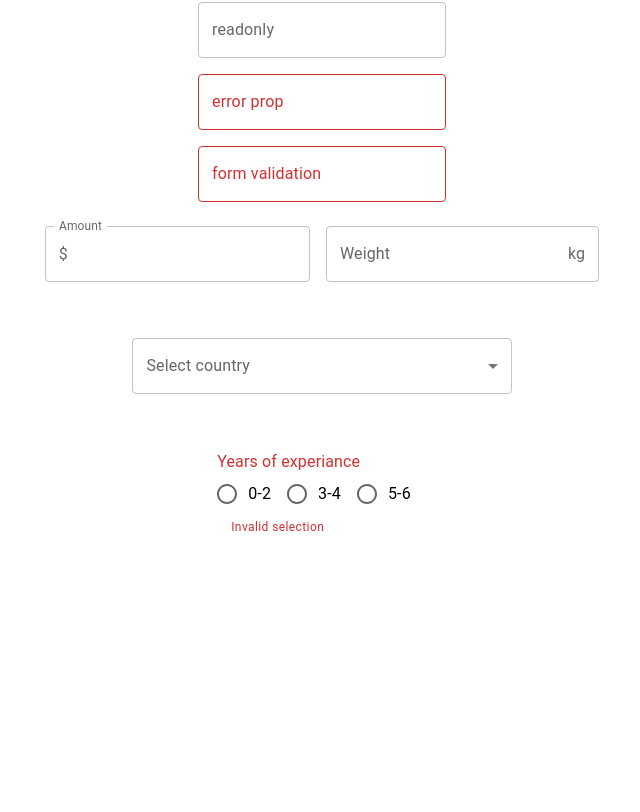
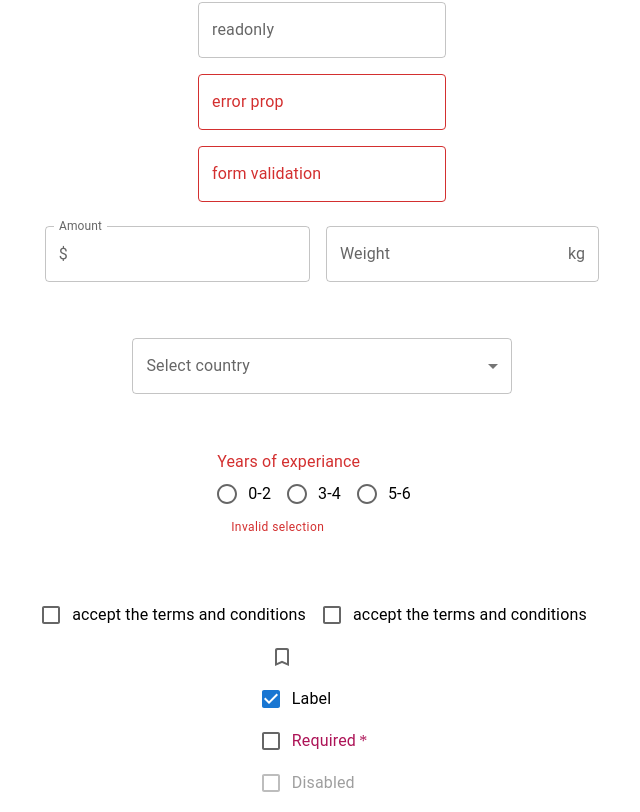
Before and after one commit to farooqpk/learnMUI, a React (Vite) app: page / in a window 1280 px wide. Shown: the part 1940-2752 px from the top of the page, without its empty margins (318-958 px from the left). Before the commit the page ends 2486 px from the top, so only its background shows below. Built offline with nearby package versions, Linux system fonts and the light colour scheme.

Commit message:
completed checkbox component

```diff
--- a/src/App.tsx
+++ b/src/App.tsx
@@ -4,6 +4,7 @@ import { TypographyMUI } from "./components/typographyMUI";
 import { TextFieldMUI } from "./components/textFieldMUI";
 import { SelectMUI } from "./components/selectMUI";
 import { RadioMUI } from "./components/radioMUI";
+import { CheckboxMUI } from "./components/checkboxMUI";
 
 function App() {
   return (
@@ -11,9 +12,10 @@ function App() {
       <Stack gap={7}>
         <TypographyMUI />
         <ButtonMUI />
-        <TextFieldMUI/>
-        <SelectMUI/>
-        <RadioMUI/>
+        <TextFieldMUI />
+        <SelectMUI />
+        <RadioMUI />
+        <CheckboxMUI />
       </Stack>
     </>
   );
--- /dev/null
+++ b/src/components/checkboxMUI.tsx
@@ -0,0 +1,43 @@
+import { BookmarkBorderRounded } from "@mui/icons-material";
+import { Box, FormControlLabel, Checkbox, FormGroup } from "@mui/material";
+import { pink } from "@mui/material/colors";
+
+export const CheckboxMUI = () => {
+  return (
+    <Box display="flex" alignItems={"center"} flexDirection={"column"}>
+      <Box display={"flex"} flexDirection={"row"}>
+        <FormControlLabel
+          label="accept the terms and conditions"
+          control={<Checkbox color="secondary" />}
+          defaultChecked
+        />
+        <FormControlLabel
+          label="accept the terms and conditions"
+          control={<Checkbox color="success" />}
+        />
+      </Box>
+
+      <Box>
+        <Checkbox icon={<BookmarkBorderRounded />} />
+        <FormGroup>
+          <FormControlLabel
+            control={<Checkbox defaultChecked />}
+            label="Label"
+          />
+          <FormControlLabel
+            required
+            control={<Checkbox />}
+            label="Required"
+            sx={{
+              color: pink[800],
+              "&.Mui-checked": {
+                color: pink[600],
+              },
+            }}
+          />
+          <FormControlLabel disabled control={<Checkbox />} label="Disabled" />
+        </FormGroup>
+      </Box>
+    </Box>
+  );
+};
```
